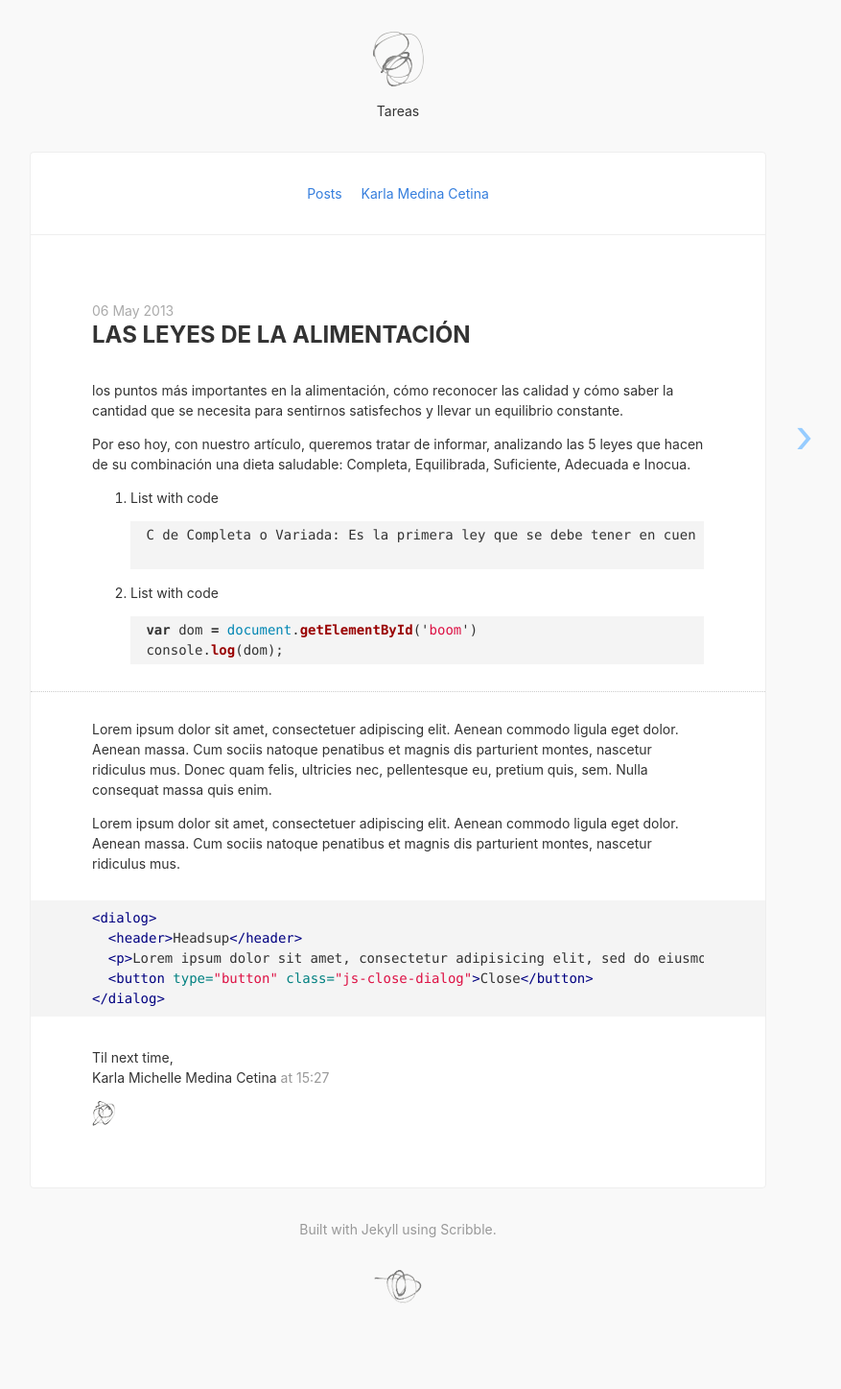
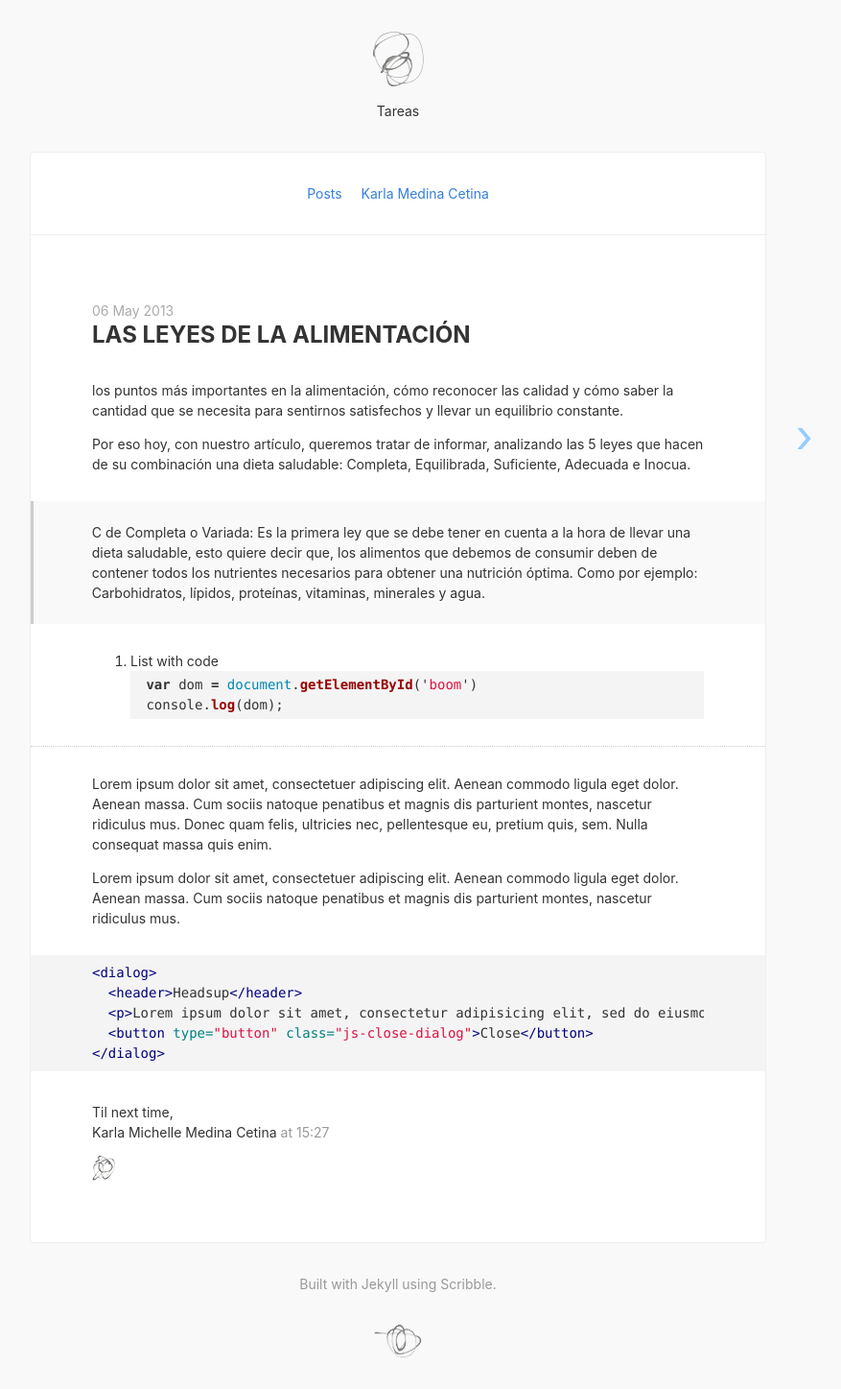
Before and after one commit to Karla-ui/practica2, a Jekyll site: the page built from _posts/2013-05-06-more-post.md, in a window 1280 px wide. Shown: the whole page at 96% size, without its empty margins (225-1102 px from the left). Built offline with Jekyll 4.4.1, drawn with Linux system fonts in a browser that asks for light colours; nearby versions of some CDN libraries; before the commit the page ends 1390 px from its top, so only the background shows below that.

Commit message:
cambiopost

````diff
--- a/_posts/2013-05-06-more-post.md
+++ b/_posts/2013-05-06-more-post.md
@@ -8,12 +8,9 @@ los puntos más importantes en la alimentación, cómo reconocer las calidad y c
 Por eso hoy, con nuestro artículo, queremos tratar de informar, analizando las 5 leyes que hacen de su combinación una dieta saludable: Completa, Equilibrada, Suficiente, Adecuada e Inocua.
 
 
-1. List with code
 
-    ```
-    C de Completa o Variada: Es la primera ley que se debe tener en cuenta a la hora de llevar una dieta saludable, esto quiere decir que, los alimentos que debemos de consumir deben de contener todos los nutrientes necesarios para obtener una nutrición óptima. Como por ejemplo: Carbohidratos, lípidos, proteínas, vitaminas, minerales y agua.
+> C de Completa o Variada: Es la primera ley que se debe tener en cuenta a la hora de llevar una dieta saludable, esto quiere decir que, los alimentos que debemos de consumir deben de contener todos los nutrientes necesarios para obtener una nutrición óptima. Como por ejemplo: Carbohidratos, lípidos, proteínas, vitaminas, minerales y agua.
 
-    ```
 
 2. List with code
     ```javascript
````
